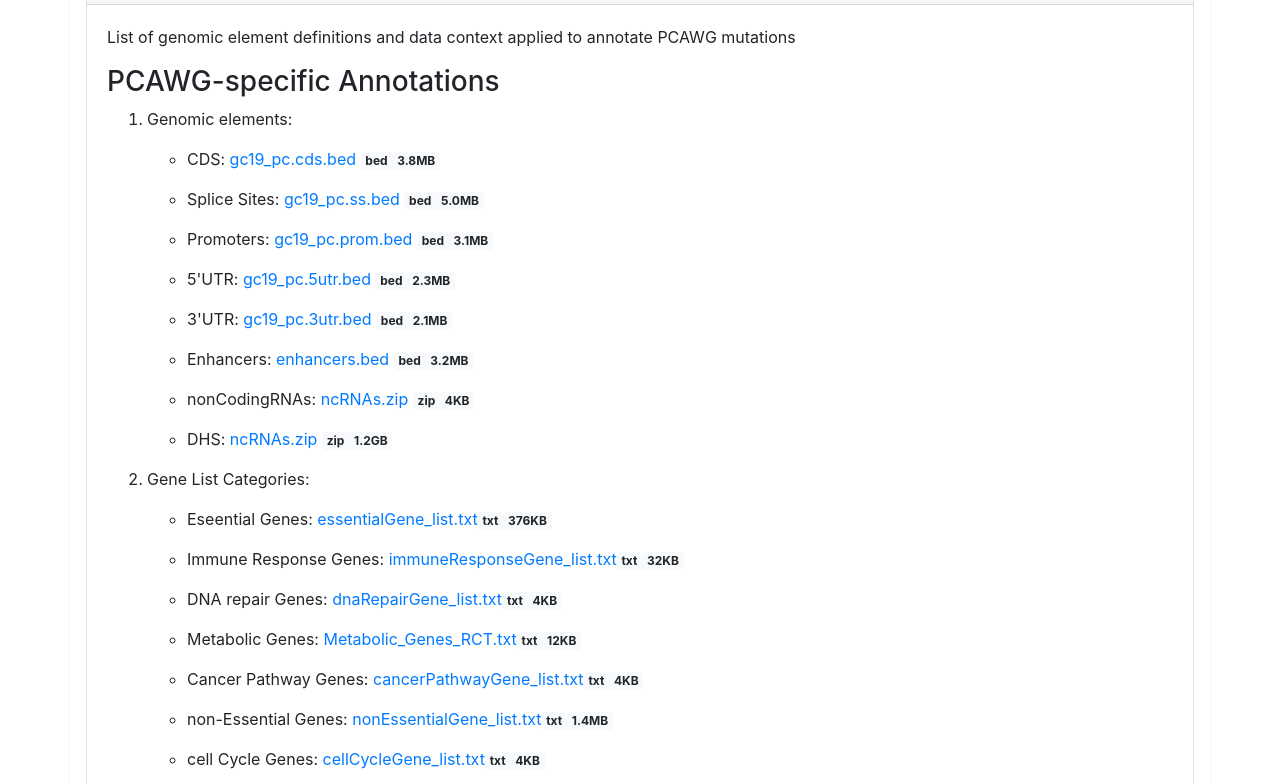
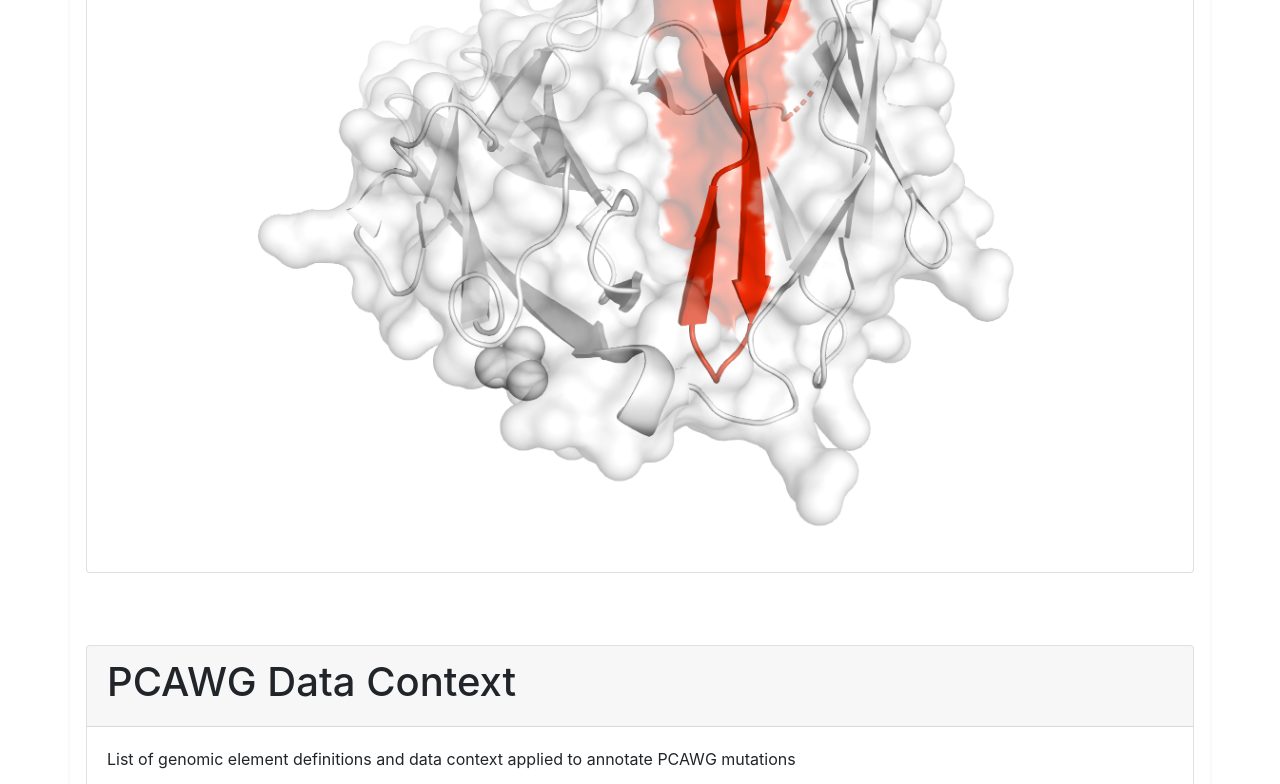
Before and after one commit to sushantpsu/sushantpsu.github.io, a plain HTML site: page index.html in a window 1280 px wide. Shown: the part 398-1182 px from the top of the page. Drawn offline with Linux system fonts and the light colour scheme.

Commit message:
Update index.html

```diff
--- a/index.html
+++ b/index.html
@@ -56,7 +56,7 @@
         <div class="row">
 
         <figure class="text-center">
-            <img src="paperE_schematic.png" class="figure-img img-fluid rounded" width="70%" height="70%" alt="">
+            <img src="ptprd.transparent.png" class="figure-img img-fluid rounded" width="70%" height="70%" alt="">
         </figure>
 
 
```
